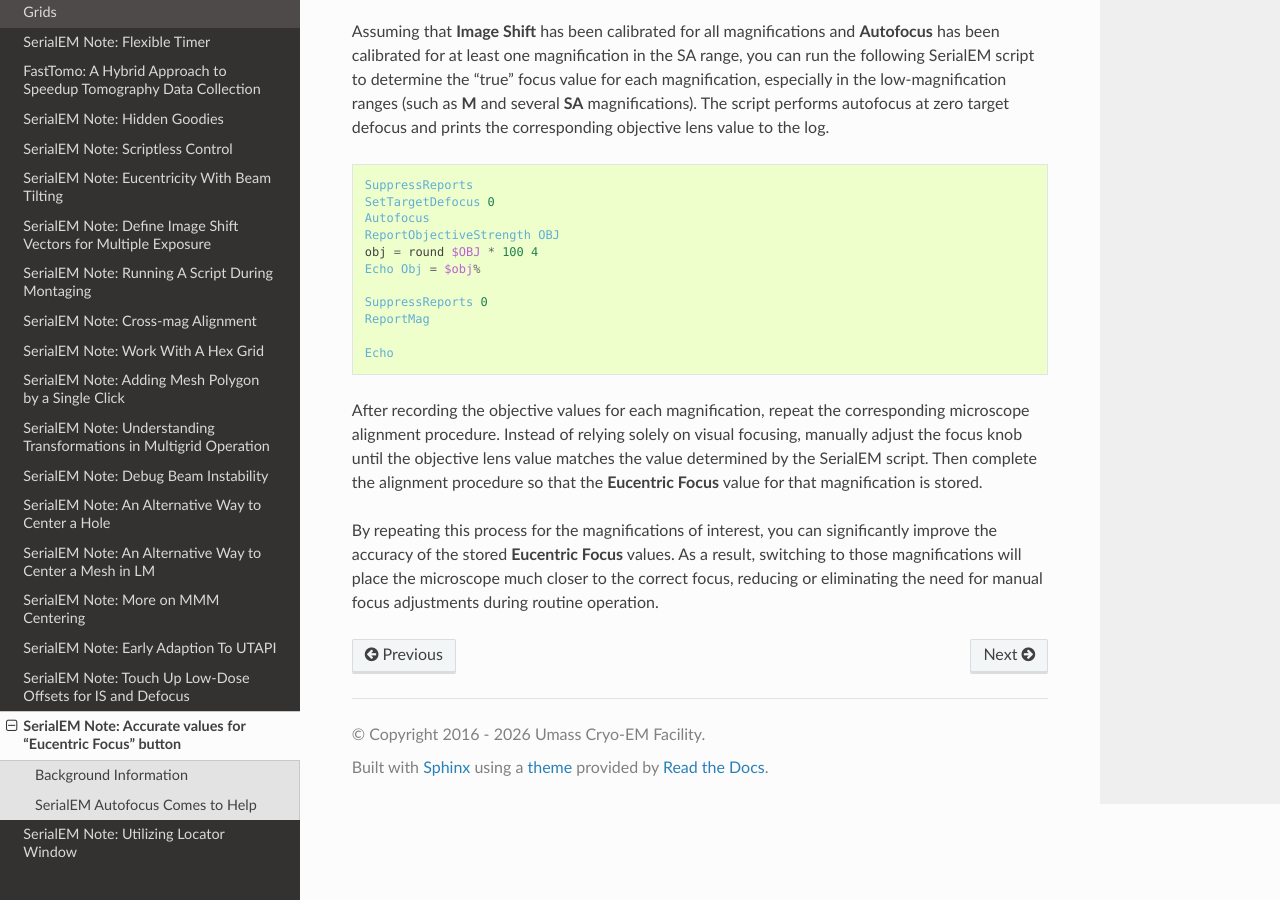
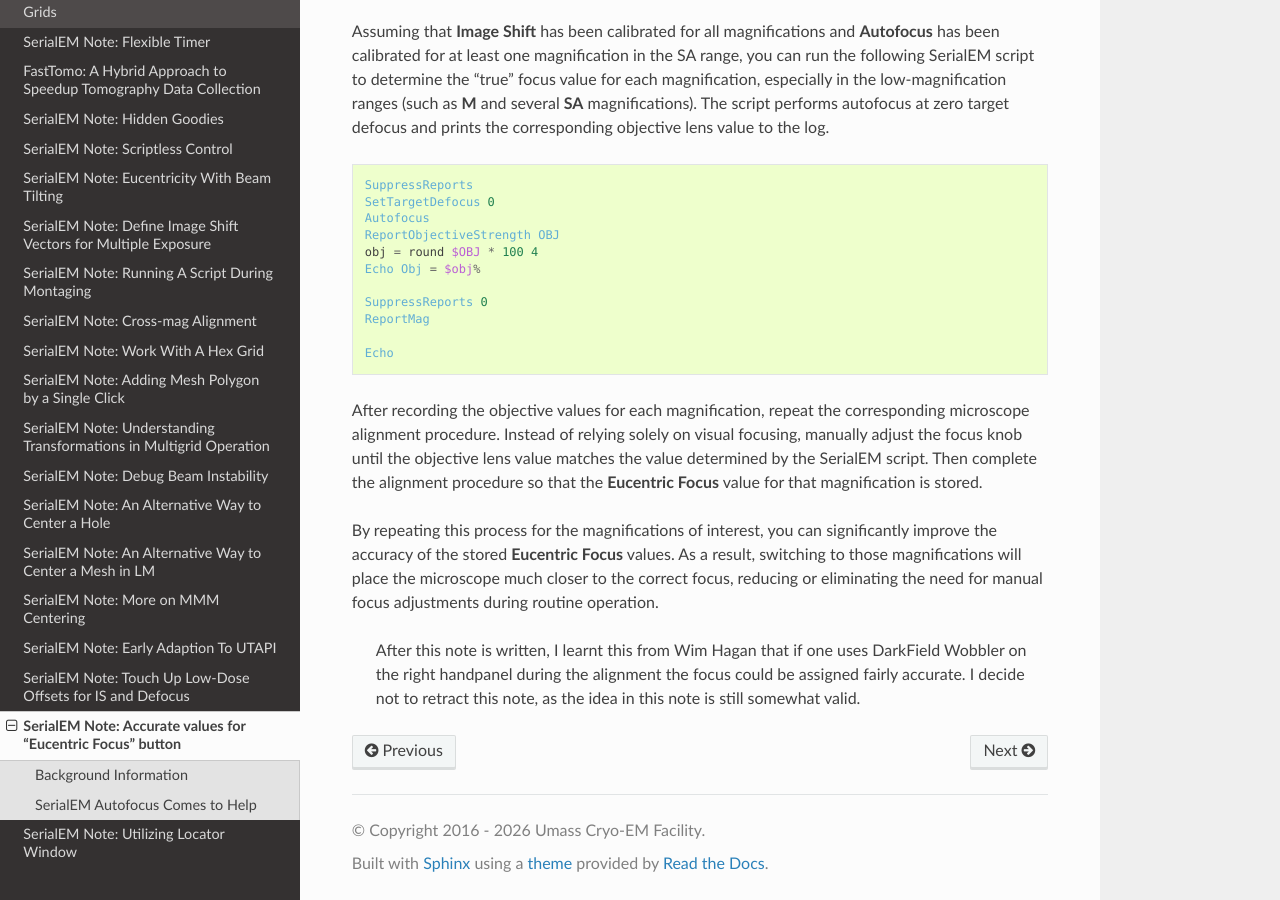
Before and after one commit to xuchen66/sphinx-emdocs, a Sphinx documentation site: the page built from source/serialem_note_accurate_eucentric_focus_button.rst, in a window 1280 px wide and 900 px high, scrolled down 1292 px. Built offline with Sphinx 7.4.7 and the Read the Docs theme 3.1.0, drawn with Linux system fonts in a browser that asks for light colours; pages that are not in the unit, such as notebooks, are missing from menus; some of the changed text lies outside the part shown.

Commit message:
Update serialem_note_accurate_eucentric_focus_button.rst

```diff
--- a/source/serialem_note_accurate_eucentric_focus_button.rst
+++ b/source/serialem_note_accurate_eucentric_focus_button.rst
@@ -20,7 +20,6 @@ SerialEM Note: Accurate values for "Eucentric Focus" button
       In this note, I describe how SerialEM's Autofocus function can be used to
       refine the value associated with the "Eucentric Focus" button, allowing it
       to set the focus more accurately.
-
 
 .. _background:
 
@@ -103,3 +102,10 @@ significantly improve the accuracy of the stored **Eucentric Focus** values.
 As a result, switching to those magnifications will place the microscope much
 closer to the correct focus, reducing or eliminating the need for manual focus
 adjustments during routine operation.
+
+.. _note:
+
+  After this note is written, I learnt this from Wim Hagan that if one uses
+  DarkField Wobbler on the right handpanel during the alignment the focus could
+  be assigned fairly accurate. I decide not to retract this note, as the idea in
+  this note is still somewhat valid.
```
Also changed, not shown: other parts of source/serialem_note_accurate_eucentric_focus_button.rst (+1 -1 lines).
